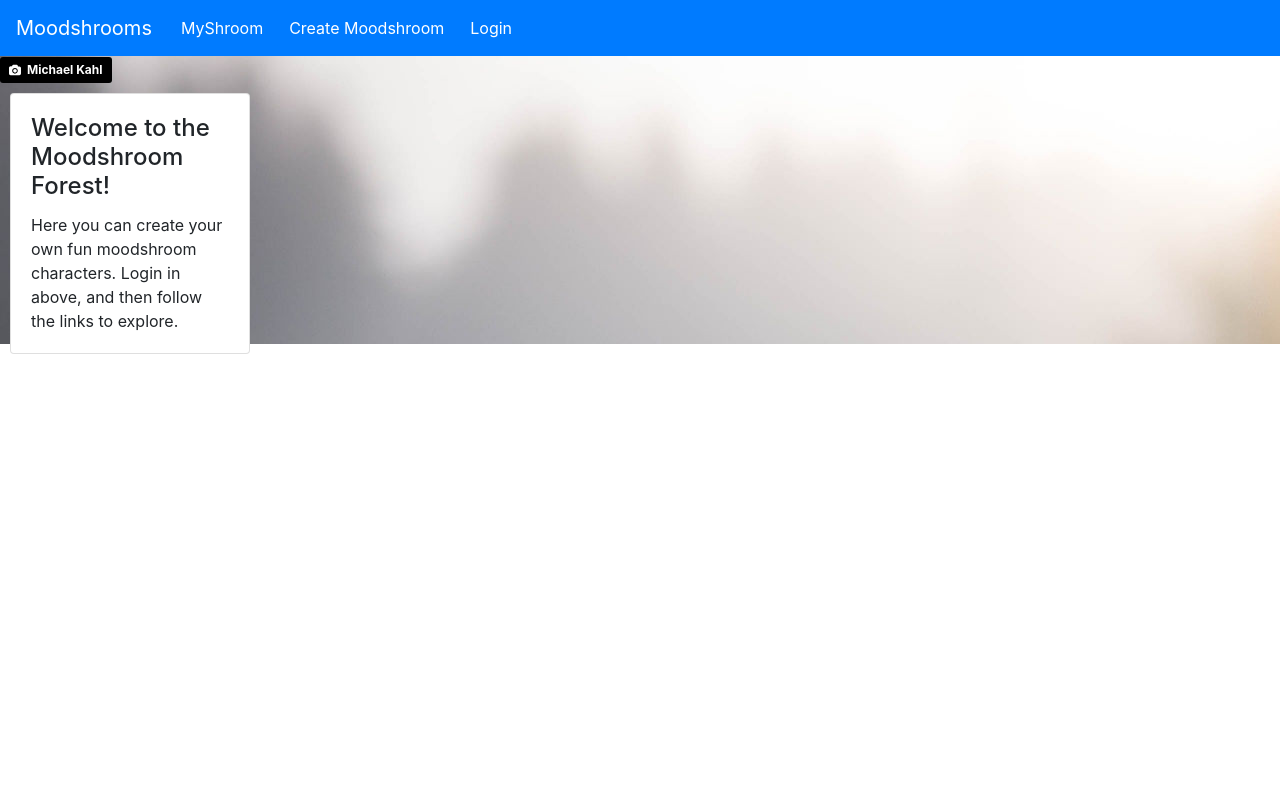
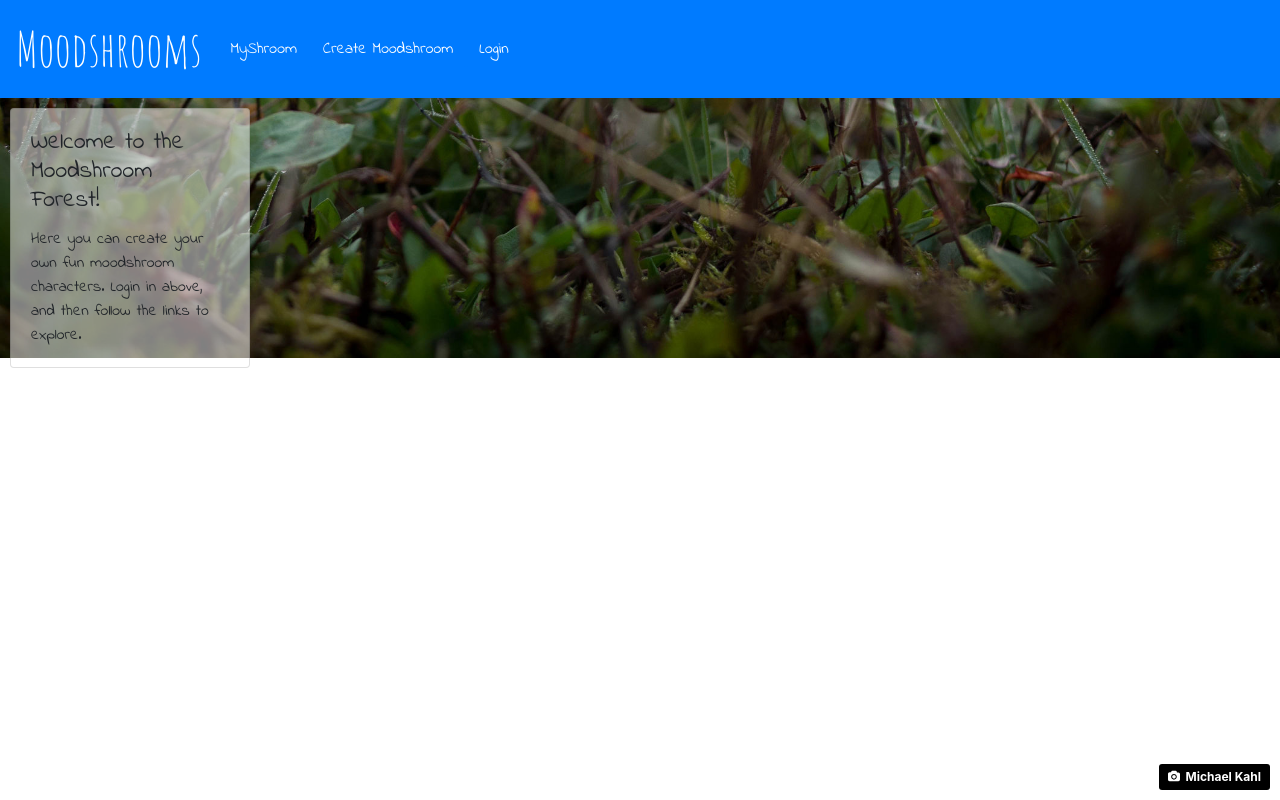
Before and after one commit to KevinUSCU/q2project-moodshrooms-client, a website: page index.html in a window 1280 px wide. Drawn offline with nearby package versions, Linux system fonts and the light colour scheme.

Commit message:
Add font, navbar, card styles which are global to all pages.

```diff
--- a/styles/main.css
+++ b/styles/main.css
@@ -1,11 +1,24 @@
-img {
-  position: absolute;
-  top: 0;
-  left: 0;
+body {
+  font-family: 'Indie Flower', cursive;
 }
 
-#shroom {
-  width: 600px;
-  height: 800px;
-  background: linear-gradient(red, yellow);
+.navbar-brand {
+  font-family: 'Amatic SC', cursive;
+  font-size: 3rem;
 }
+
+main {
+  width: 100%;
+  background-size: cover;
+  background-position: center bottom;
+}
+
+#bkg-credit {
+  position: absolute;
+  bottom: 10px;
+  right: 10px;
+}
+
+.translucent {
+  background-color: rgba(255, 255, 255, 0.5)
+}
```
